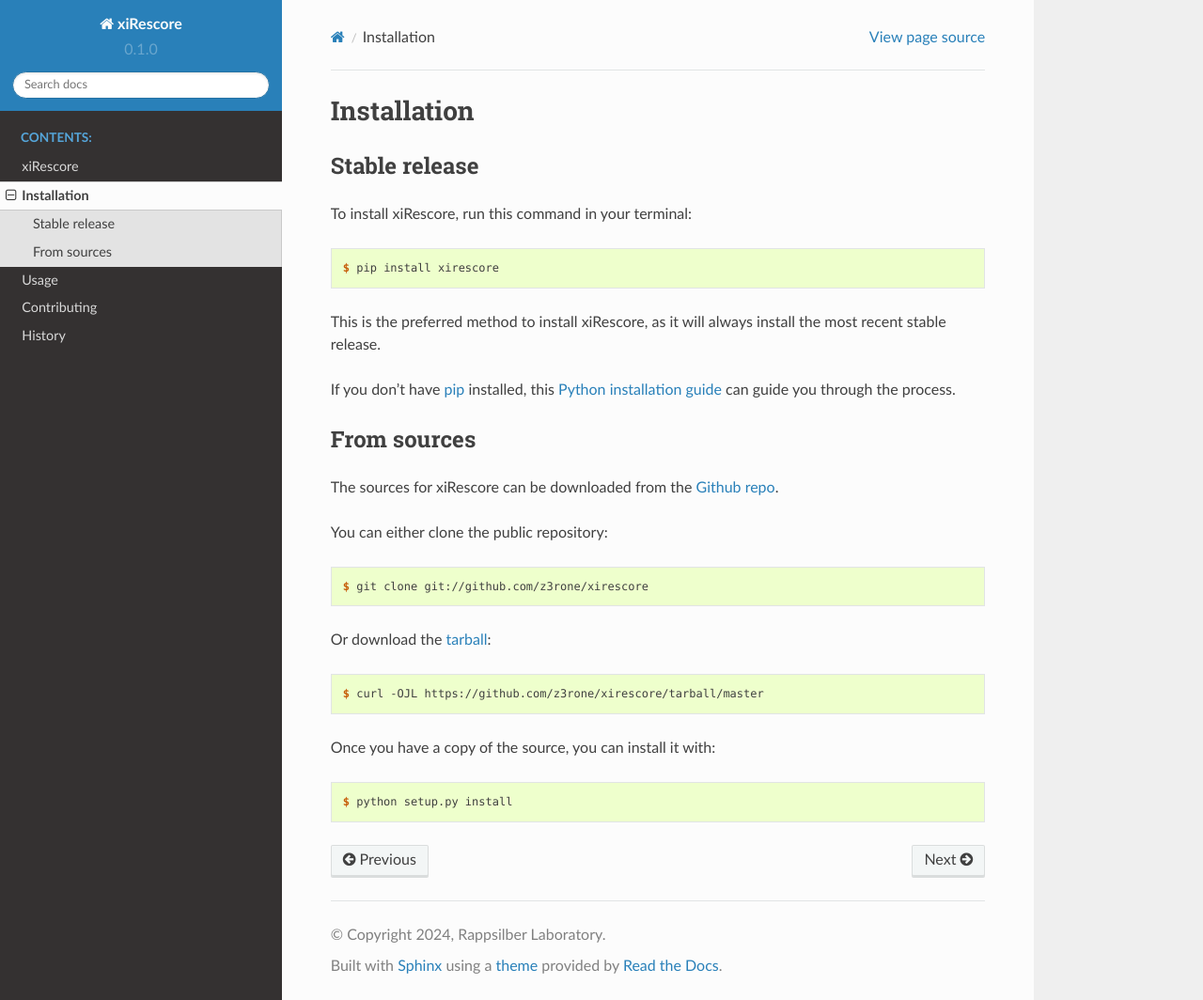
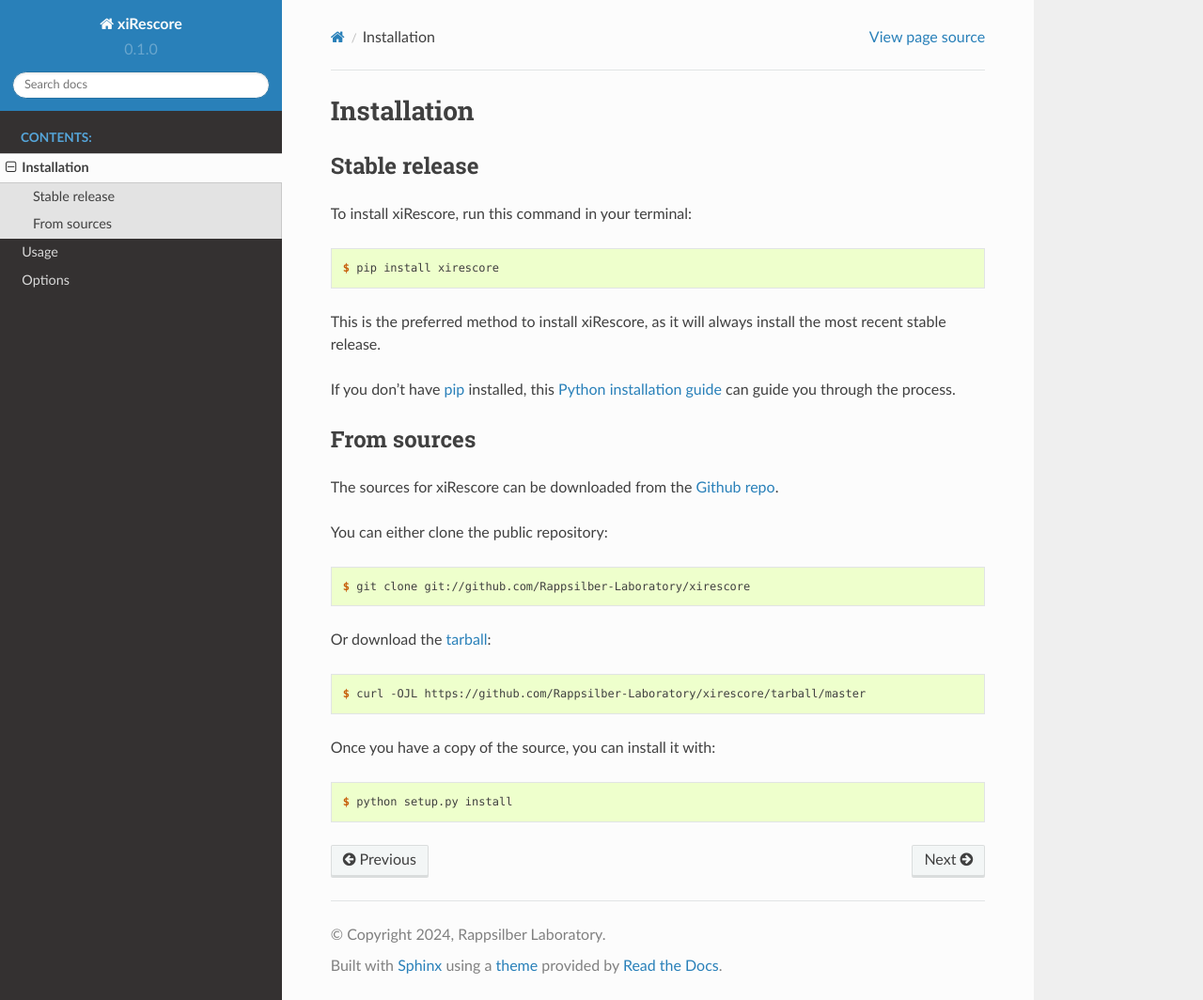
Before and after one commit to Rappsilber-Laboratory/xiRescore, a Sphinx documentation site: the page built from docs/installation.rst, in a window 1280 px wide and 1064 px high. Shown: the whole window at 94% size. Built offline with Sphinx 7.4.7 and the Read the Docs theme 2.0.0, drawn with Linux system fonts in a browser that asks for light colours.

Commit message:
Documenting

```diff
--- a/docs/conf.py
+++ b/docs/conf.py
@@ -31,7 +31,11 @@
 
 # Add any Sphinx extension module names here, as strings. They can be
 # extensions coming with Sphinx (named 'sphinx.ext.*') or your custom ones.
-extensions = ['sphinx.ext.autodoc', 'sphinx.ext.viewcode', 'sphinx_rtd_theme']
+extensions = [
+    'sphinx.ext.autodoc',
+    'sphinx.ext.viewcode',
+    'sphinx_rtd_theme'
+]
 
 # Add any paths that contain templates here, relative to this directory.
 templates_path = ['_templates']
--- a/docs/contributing.rst
+++ /dev/null
@@ -1 +0,0 @@
-.. include:: ../CONTRIBUTING.rst
--- a/docs/history.rst
+++ /dev/null
@@ -1 +0,0 @@
-.. include:: ../HISTORY.rst
--- a/docs/index.rst
+++ b/docs/index.rst
@@ -5,11 +5,9 @@
    :maxdepth: 2
    :caption: Contents:
 
-   readme
    installation
    usage
-   contributing
-   history
+   options
 
 Indices and tables
 ==================
--- a/docs/installation.rst
+++ b/docs/installation.rst
@@ -32,13 +32,13 @@
 
 .. code-block:: console
 
-    $ git clone git://github.com/z3rone/xirescore
+    $ git clone git://github.com/Rappsilber-Laboratory/xirescore
 
 Or download the `tarball`_:
 
 .. code-block:: console
 
-    $ curl -OJL https://github.com/z3rone/xirescore/tarball/master
+    $ curl -OJL https://github.com/Rappsilber-Laboratory/xirescore/tarball/master
 
 Once you have a copy of the source, you can install it with:
 
@@ -47,5 +47,5 @@
     $ python setup.py install
 
 
-.. _Github repo: https://github.com/z3rone/xirescore
-.. _tarball: https://github.com/z3rone/xirescore/tarball/master
+.. _Github repo: https://github.com/Rappsilber-Laboratory/xirescore
+.. _tarball: https://github.com/Rappsilber-Laboratory/xirescore/tarball/master
--- a/docs/readme.rst
+++ /dev/null
@@ -1 +0,0 @@
-.. include:: ../README.rst
```
Also changed, not shown: docs/options.rst (added, +8 -0 lines), docs/usage.rst (+16 -2 lines), 2 other files.
